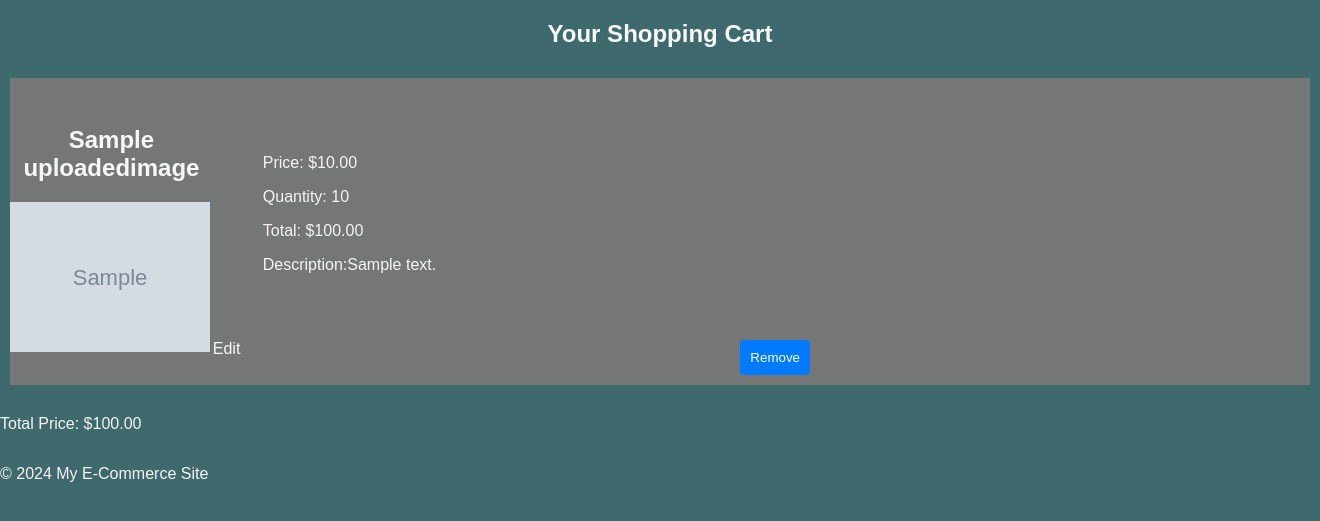
After one commit to tekie1/projects, a Django app: page /home/cart/ in a window 1320 px wide. The commit adds this page. Shown: the top 521 px of the page. Run offline with Django 4.2, Linux system fonts and the light colour scheme; a user stored in the database is signed in; tables that the repository leaves empty hold one stand-in row (values such as "Sample post"); grey boxes marked "Sample" are stand-in pictures.

Commit message:
shopping cart functionality implemented

```diff
--- a/habesha/urls.py
+++ b/habesha/urls.py
@@ -6,17 +6,23 @@ from django.conf import settings
 from django.conf.urls.static import static
 
 from habeshaE import views
+
+
 def redirect_to_login(request):
-    return redirect('login')
+    return redirect("login")
+
 
 urlpatterns = [
-    path('admin/', admin.site.urls),
-    path('', redirect_to_login, name='index'),  # Redirect empty path to login page
-    path('home/', include('habeshaE.urls')),
+    path("admin/", admin.site.urls),
+    path("", redirect_to_login, name="index"),  # Redirect empty path to login page
+    path("home/", include("habeshaE.urls")),
     # path('register/', include('habeshaE.urls')),
-    path('login/', include('habeshaE.urls')),
-     path('upload/', views.upload_image, name='upload_image'),
-    path('habesha/', include('habeshaE.urls')),
+    path("login/", include("habeshaE.urls")),
+    path("upload/", views.upload_image, name="upload_image"),
+    path("product/<int:product_id>/", views.product_detail, name="product_detail"),
+    path("add_to_cart/<int:product_id>/", views.add_to_cart, name="add_to_cart"),
+    # path("cart/", views.view_cart, name="cart"),
+    path("habesha/", include("habeshaE.urls")),
     # Add other URL patterns as needed
 ]
 
--- a/habeshaE/models.py
+++ b/habeshaE/models.py
@@ -1,6 +1,5 @@
 from django.db import models
-
-
+from django.contrib.auth.models import User
 from django.contrib.auth.models import (
     AbstractBaseUser,
     BaseUserManager,
@@ -49,8 +48,10 @@ class User(AbstractBaseUser, PermissionsMixin):
 
 class Category(models.Model):
     name = models.CharField(max_length=100, default="Uncategorized")
+
     class Meta:
-        'to custimaze the name of the model which is displayed in the admin page'
+        "to custimaze the name of the model which is displayed in the admin page"
+
         verbose_name = "Category"
         verbose_name_plural = "Categories"
 
@@ -67,6 +68,28 @@ class UploadedImage(models.Model):
         Category, on_delete=models.CASCADE, related_name="images"
     )
     category = models.CharField(max_length=50, default="Uncategorized")
+    stock = models.IntegerField(default=0)
 
     def __str__(self):
         return self.name
+
+
+class Cart(models.Model):
+    user = models.ForeignKey(User, on_delete=models.CASCADE)
+    created_at = models.DateTimeField(auto_now_add=True)
+    updated_at = models.DateTimeField(auto_now=True)
+
+    def __str__(self):
+        return f"Cart for {self.user.username}"
+
+
+class CartItem(models.Model):
+    cart = models.ForeignKey(Cart, on_delete=models.CASCADE, related_name="items")
+    product = models.ForeignKey(UploadedImage, on_delete=models.CASCADE)
+    quantity = models.PositiveIntegerField(default=1)
+
+    def __str__(self):
+        return f"{self.quantity} x {self.product.name} in cart for {self.cart.user.username}"
+
+    def total_price(self):
+        return self.quantity * self.product.price
--- a/habeshaE/static/css/styles.css
+++ b/habeshaE/static/css/styles.css
@@ -81,6 +81,7 @@ ul {
     flex-wrap: wrap;
     justify-content: center;
   }
+
   .product-container{
     display: flex;
     flex-direction: column;
@@ -106,7 +107,7 @@ ul {
   }
   .product-container img {
     max-width: 100%;
-    height: 100%;
+    height: 300px;
   }
   .navigation-btn {
     background-color: #ccc;
@@ -133,6 +134,18 @@ ul {
     border-top-left-radius: 4px;
     border-bottom-left-radius: 4px;
   }
+  .cart-icon{
+    position: absolute;
+    bottom: 10px ;
+    left: 400px;
+    color: #fcfafa;
+
+  }
+.cart-item-count{
+  position: absolute;
+  bottom: 32px;
+  right: 7px;
+}
   .search-wrapper input{
 
     border-top-left-radius: 0px;
@@ -146,3 +159,83 @@ ul {
     border-top-left-radius: 0px;
     border-bottom-left-radius: 0px;
   }
+
+
+/* Apply styles to edit and remove links */
+a {
+  color:  #f8f7f7;
+  text-decoration: none;
+  margin-right: 10px;
+}
+
+a:hover {
+  text-decoration: underline;
+}
+
+.product-detail {
+  display: flex;
+  flex-direction: column;
+  align-items: center;
+}
+
+.product-info {
+  margin-bottom: 20px;
+  text-align: center; /* Adjust as needed */
+}
+.product-image {
+  margin-left: 20px; /* Adjust the margin as needed */
+}
+.form-container {
+  margin-left: 20px; /* Adjust the margin as needed */
+}
+.product-detail img{
+  height: 200px;
+
+
+}
+/* Add this CSS styles the Cart template */
+.cart-items {
+  display: flex;
+  flex-direction: column;
+}
+
+.cart-item {
+  margin: 10px;
+  background-color: #757777;
+  display: flex;
+  justify-content: space-between;
+  align-items: center;
+  /* border-bottom: 1px solid #ccc; */
+  padding: 10px 0;
+}
+.cart-item img{
+  width: 200px;
+}
+.item-details-and-actions{
+  display: flex;
+    flex-direction: column;
+}
+.item-details {
+  margin: 50px;
+
+  flex-grow: 1;
+}
+
+.item-actions {
+  display: flex;
+  flex-direction: row;
+}
+.item-actions a {
+  margin-right: 0px;
+}
+.remove-form{
+  padding: 0px;
+
+}
+.remove-btn {
+  margin: 0px;
+
+}
+.total-price {
+  margin-top: 20px;
+}
--- /dev/null
+++ b/habeshaE/templates/cart.html
@@ -0,0 +1,36 @@
+{% extends 'base.html' %} {% block content %} {% block dynamic_content %}
+<h2>Your Shopping Cart</h2>
+<div class="cart-items">
+  {% if cart_items %} {% for cart_item in cart_items %}
+  <div class="cart-item">
+    <div>
+      <h2>{{ cart_item.product.name }}</h2>
+      <img src="{{cart_item.product.image.url}}" />
+    </div>
+    <div class="item-details-and-actions">
+      <div class="item-details">
+        <p>Price: ${{ cart_item.product.price }}</p>
+        <p>Quantity: {{ cart_item.quantity }}</p>
+        <p>Total: ${{ cart_item.total_price }}</p>
+        <p>Description:{{ cart_item.product.description }}</p>
+      </div>
+      <div class="item-actions">
+        <a href="{% url 'edit_cart_item' cart_item.id %}">Edit</a>
+        <form
+          action="{% url 'remove_from_cart' cart_item.id %}"
+          class="remove-form"
+          method="post"
+        >
+          {% csrf_token %}
+          <button type="submit" class="remove-btn">Remove</button>
+        </form>
+      </div>
+    </div>
+  </div>
+  {% endfor %}
+  <p class="total-price">Total Price: ${{ total_price }}</p>
+  {% else %}
+  <p>Your cart is empty.</p>
+  {% endif %}
+</div>
+{% endblock %} {% endblock %}
--- a/habeshaE/urls.py
+++ b/habeshaE/urls.py
@@ -1,11 +1,19 @@
 from django.urls import path
-from .views import  user_login, home, register
+from .views import add_to_cart, user_login, home, register
 from habeshaE import views
 
 urlpatterns = [
-    path('home/', home, name='home'),
-    path('register/', register, name='register'),
-    path('login/', user_login, name='login'),
-   path('upload/', views.upload_image, name='upload_image'),
-
+    path("home/", home, name="home"),
+    path("register/", register, name="register"),
+    path("login/", user_login, name="login"),
+    path("upload/", views.upload_image, name="upload_image"),
+    path("product/<int:product_id>/", views.product_detail, name="product_detail"),
+    path("add_to_cart/<int:product_id>/", add_to_cart, name="add_to_cart"),
+    path("cart/", views.view_cart, name="cart"),
+    path(
+        "remove_from_cart/<int:item_id>/",
+        views.remove_from_cart,
+        name="remove_from_cart",
+    ),
+    path("edit_cart_item/<int:item_id>/", views.edit_cart_item, name="edit_cart_item"),
 ]
--- a/habeshaE/views.py
+++ b/habeshaE/views.py
@@ -2,22 +2,17 @@ from django.shortcuts import render
 # views.py
 
 from .models import Category, UploadedImage
-
-
-# from django.http import HttpResponse
-
-
-# def index(request):
-#     return HttpResponse("Hello, world. You're at the habeshaE index.")
-# accounts/views.py
-
-# views.py
-from django.shortcuts import redirect
+from django.shortcuts import redirect, get_object_or_404
+from django.contrib import messages
+from .models import Cart, CartItem
+from django.contrib.auth.decorators import login_required
+from .forms import AddToCartForm
 
 from .forms import CustomUserCreationForm
 
 from django.contrib.auth import login
 from .forms import UserLoginForm
+
 
 from django.db.models import Q
 
@@ -51,6 +46,13 @@ def user_login(request):
 
 
 def home(request):
+    total_cart_items = 0
+    cart_content = False
+    if request.user.is_authenticated:
+        cart_items = CartItem.objects.filter(cart__user=request.user)
+        total_cart_items = sum(item.quantity for item in cart_items)
+        if "cart_clicked" in request.GET:
+            cart_content = True
     if request.method == "POST":
         print("POST data:", request.POST)
 
@@ -66,7 +68,6 @@ def home(request):
             if category:
                 products = products.filter(category=category)
             if keyword:
-                # Filter products where the name contains the keyword or the description contains the keyword
                 products = products.filter(
                     Q(name__icontains=keyword) | Q(description__icontains=keyword)
                 )
@@ -82,6 +83,7 @@ def home(request):
             "products": products,
             "categories": categories,
             "search_performed": search_performed,
+            "total_cart_items": total_cart_items,
         },
     )
 
@@ -89,3 +91,90 @@ def home(request):
 def upload_image(request):
     images = UploadedImage.objects.all()
     return render(request, "home.html", {"images": images})
+
+
+# views.py
+
+
+@login_required
+def add_to_cart(request, product_id):
+    product = get_object_or_404(UploadedImage, pk=product_id)
+    form = AddToCartForm(request.POST or None)
+
+    if request.method == "POST" and form.is_valid():
+        quantity = form.cleaned_data["quantity"]
+        if quantity > product.stock:
+            messages.error(request, "Insufficient stock.")
+            return redirect("product_detail", product_id=product_id)
+
+        cart, created = Cart.objects.get_or_create(user=request.user)
+        cart_item, created = CartItem.objects.get_or_create(cart=cart, product=product)
+        if not created:
+            cart_item.quantity += quantity
+            cart_item.save()
+            messages.success(request, "Product quantity updated in the cart.")
+        else:
+            cart_item.quantity = quantity
+            cart_item.save()
+            messages.success(request, "Product added to the cart.")
+
+        return redirect("cart")
+
+    return render(request, "add_to_cart.html", {"form": form, "product": product})
+
+
+@login_required
+def remove_from_cart(request, item_id):
+    cart_item = get_object_or_404(CartItem, pk=item_id)
+
+    if cart_item.cart.user != request.user:
+        messages.error(request, "You do not have permission to remove this item.")
+        return redirect("cart")
+
+    cart_item.delete()
+    messages.success(request, "Product removed from the cart.")
+    return redirect("cart")
+
+
+@login_required
+def edit_cart_item(request, item_id):
+    cart_item = get_object_or_404(CartItem, pk=item_id)
+
+    if cart_item.cart.user != request.user:
+        messages.error(request, "You do not have permission to edit this item.")
+        return redirect("cart")
+
+    if request.method == "POST":
+        quantity = int(request.POST.get("quantity", 0))
+        if quantity <= 0:
+            cart_item.delete()
+            messages.success(request, "Product removed from the cart.")
+        elif quantity > cart_item.product.stock:
+            messages.error(request, "Insufficient stock.")
+        else:
+            cart_item.quantity = quantity
+            cart_item.save()
+            messages.success(request, "Cart item quantity updated.")
+        return redirect("cart")
+
+    return render(request, "edit_cart_item.html", {"cart_item": cart_item})
+
+
+@login_required
+def view_cart(request):
+    cart = Cart.objects.filter(user=request.user).first()
+    if not cart:
+        messages.info(request, "Your cart is empty.")
+        return render(request, "cart.html", {"cart_items": []})
+
+    cart_items = cart.items.all()
+    total_price = sum(item.total_price() for item in cart_items)
+    return render(
+        request, "cart.html", {"cart_items": cart_items, "total_price": total_price}
+    )
+
+
+def product_detail(request, product_id):
+    form = AddToCartForm(request.POST or None)
+    product = get_object_or_404(UploadedImage, pk=product_id)
+    return render(request, "product_detail.html", {"form": form, "product": product})
```
Also changed, not shown: habeshaE/admin.py (+7 -5 lines), habeshaE/forms.py (+22 -6 lines), habeshaE/templates/add_to_cart.html (added, +7 -0 lines), habeshaE/templates/edit_cart_item.html (added, +19 -0 lines), habeshaE/templates/home.html (+36 -3 lines), habeshaE/templates/product_detail.html (added, +24 -0 lines), habeshaE/templates/remove_from_cart.html (added, +14 -0 lines), habeshaE/migrations/0008_alter_category_options_cart_cartitem.py (added), habeshaE/migrations/0009_uploadedimage_stock.py (added), media/uploads/Lamborghini.jpg (added).
